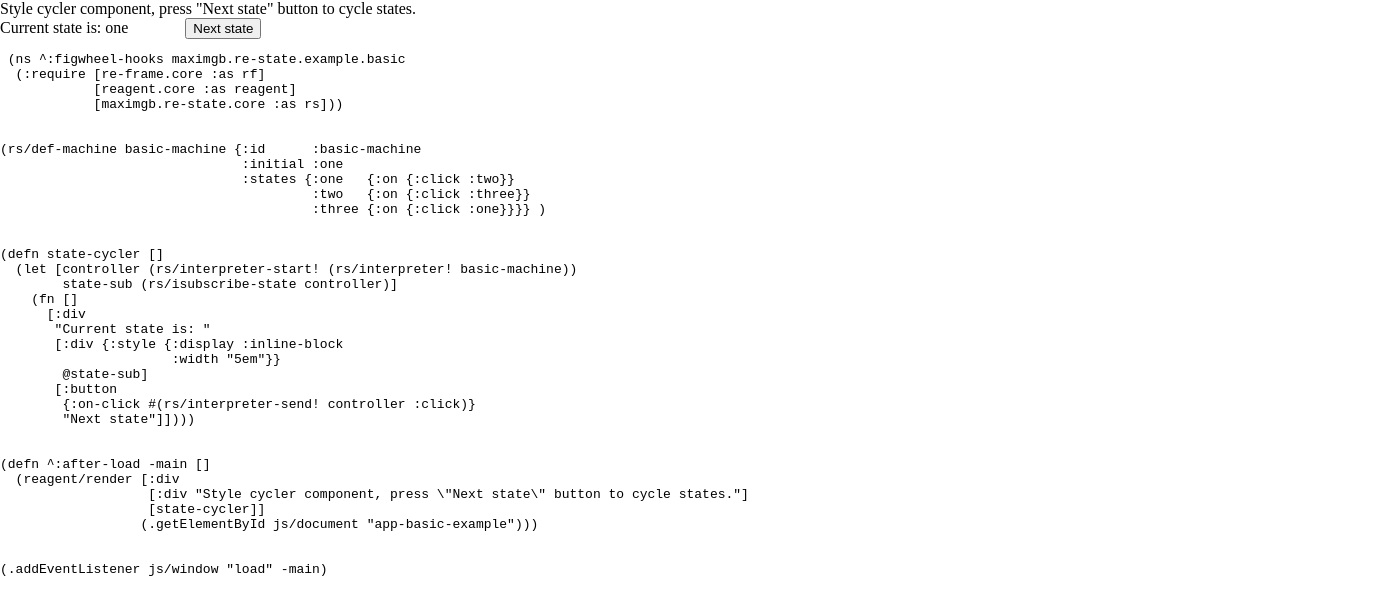
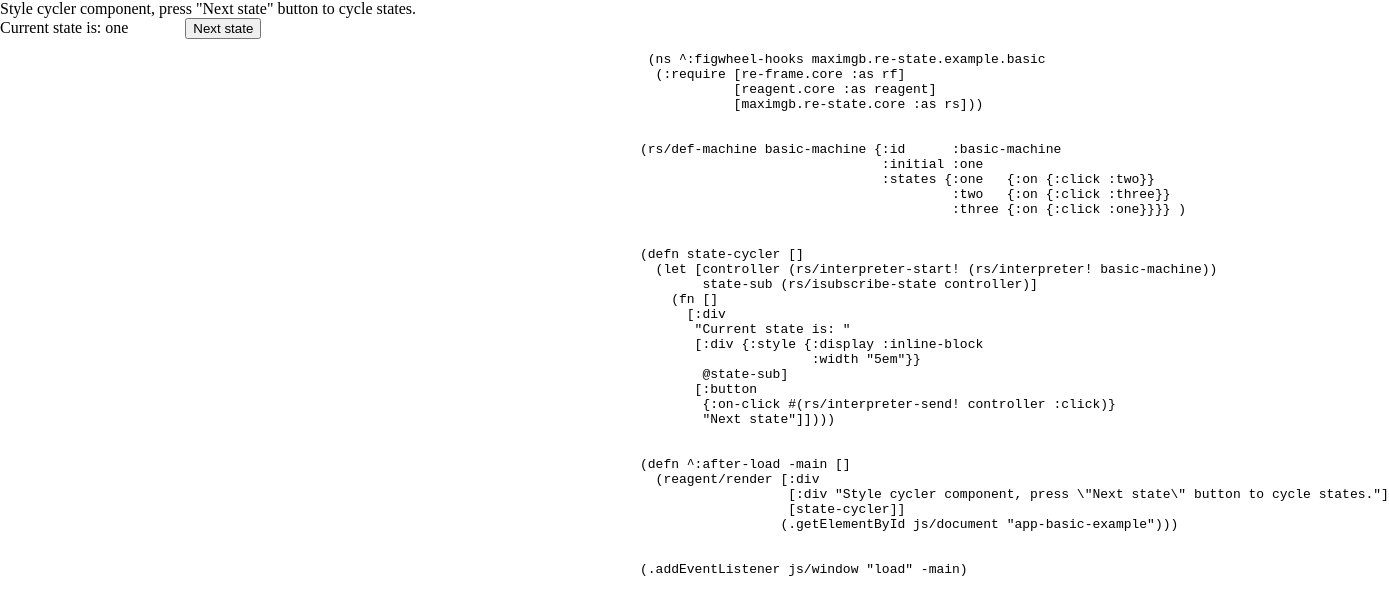
Before and after one commit to MaximGB/re-state, a website: page docs/examples/basic/index.html in a window 1280 px wide. Shown: the whole page, 1389 px wide, since content can reach past the window. Drawn offline with Linux system fonts and the light colour scheme; a script that the page names is missing; a small style sheet from the web is missing.

Commit message:
Docs examples WIP

```diff
--- a/docs/examples/basic/index.html
+++ b/docs/examples/basic/index.html
@@ -13,6 +13,12 @@
              height: 100vh;
              overflow: hidden;
              margin: 0;
+         }
+
+         .source {
+             position: absolute;
+             right: 0px;
+             width: 50%;
          }
         </style>
     </head>
```
